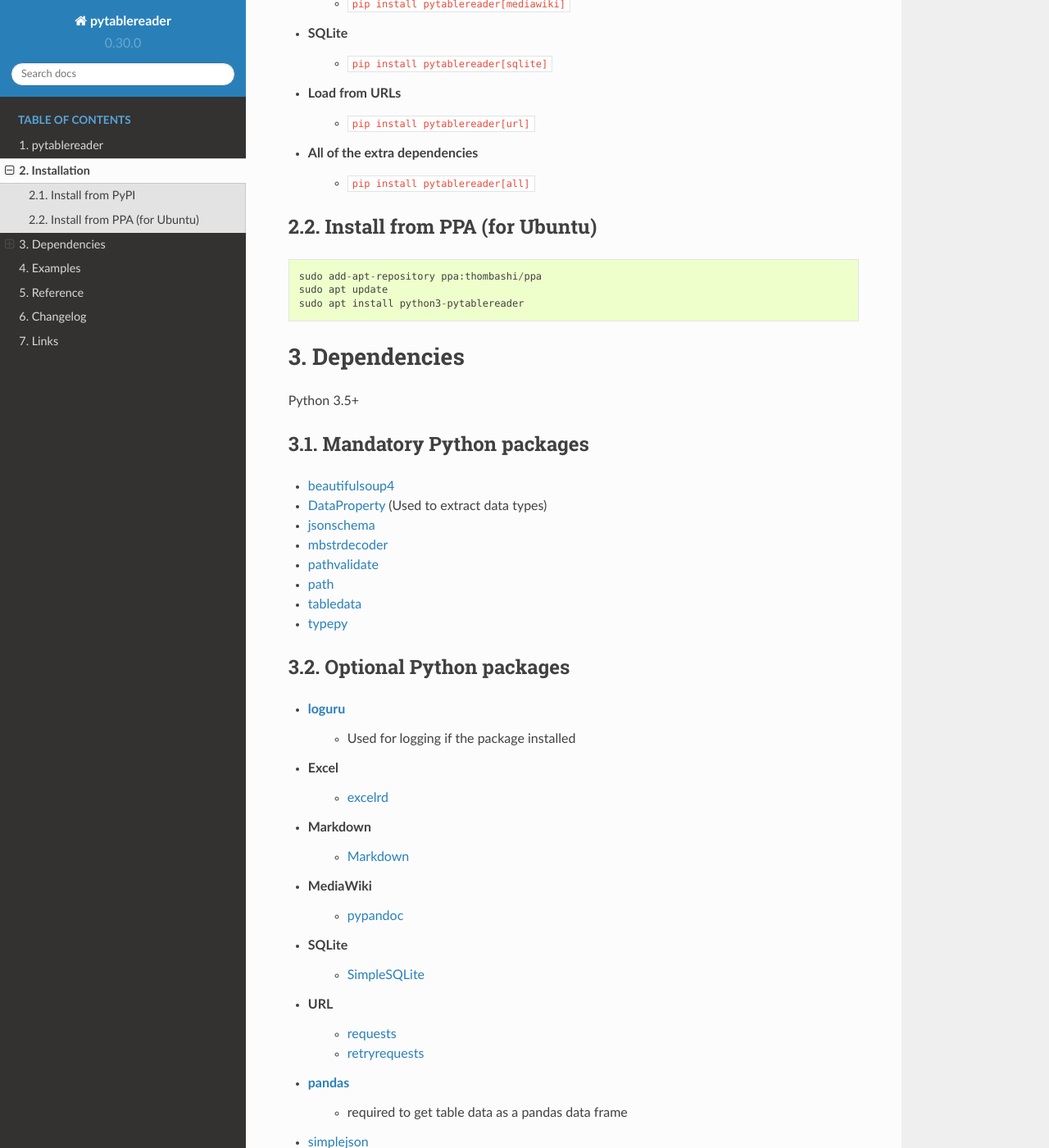
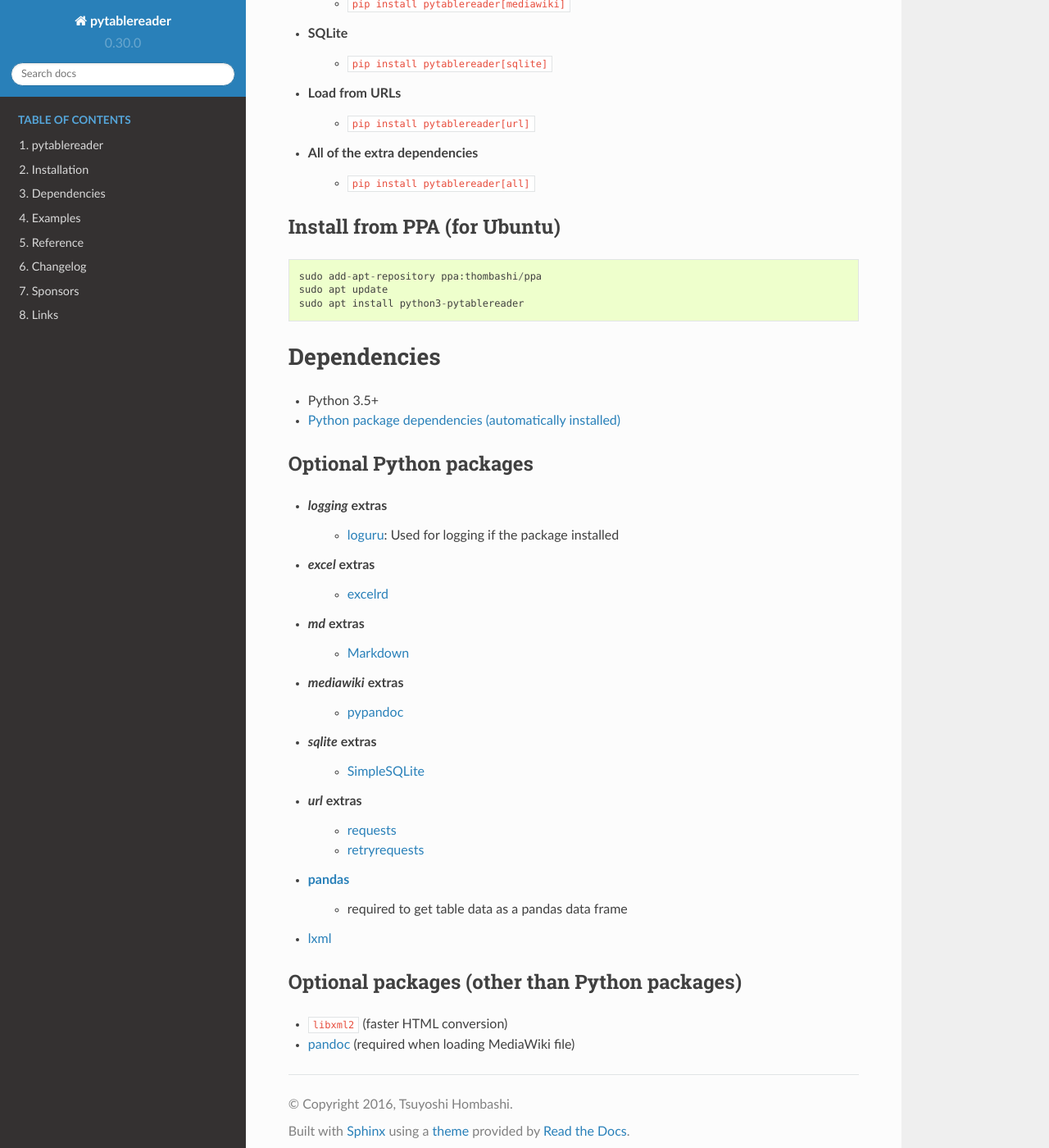
Before and after one commit to thombashi/pytablereader, a Sphinx documentation site: the page built from docs/pages/introduction/installation.rst, in a window 1280 px wide and 1400 px high, scrolled down 618 px. Shown: the whole window at 82% size. Built offline with Sphinx 7.4.7 and the Read the Docs theme 2.0.0, drawn with Linux system fonts in a browser that asks for light colours; pages that are not in the unit, such as notebooks, are missing from menus; some of the changed text lies outside the part shown.

Commit message:
Update docs

```diff
--- a/docs/index.rst
+++ b/docs/index.rst
@@ -14,10 +14,8 @@
    :numbered:
 
    pages/introduction/index
-   pages/installation
    pages/examples/index
    pages/reference/index
-   pages/genindex
    pages/links
 
 
--- a/docs/pages/installation.rst
+++ b/docs/pages/introduction/installation.rst
@@ -35,47 +35,30 @@
 
 Dependencies
 ============
-Python 3.5+
+- Python 3.5+
+- `Python package dependencies (automatically installed) <https://github.com/thombashi/pytablereader/network/dependencies>`__
 
-Mandatory Python packages
-----------------------------------
-- `beautifulsoup4 <https://www.crummy.com/software/BeautifulSoup/>`__
-- `DataProperty <https://github.com/thombashi/DataProperty>`__ (Used to extract data types)
-- `jsonschema <https://github.com/Julian/jsonschema>`__
-- `mbstrdecoder <https://github.com/thombashi/mbstrdecoder>`__
-- `pathvalidate <https://github.com/thombashi/pathvalidate>`__
-- `path <https://github.com/jaraco/path>`__
-- `tabledata <https://github.com/thombashi/tabledata>`__
-- `typepy <https://github.com/thombashi/typepy>`__
 
 Optional Python packages
 ------------------------------------------------
-- `loguru <https://github.com/Delgan/loguru>`__
-    - Used for logging if the package installed
-- Excel
+- `logging` extras
+    - `loguru <https://github.com/Delgan/loguru>`__: Used for logging if the package installed
+- `excel` extras
     - `excelrd <https://github.com/thombashi/excelrd>`__
-- Markdown
+- `md` extras
     - `Markdown <https://github.com/Python-Markdown/markdown>`__
-- MediaWiki
+- `mediawiki` extras
     - `pypandoc <https://github.com/bebraw/pypandoc>`__
-- SQLite
+- `sqlite` extras
     - `SimpleSQLite <https://github.com/thombashi/SimpleSQLite>`__
-- URL
+- `url` extras
     - `requests <http://python-requests.org/>`__
     - `retryrequests <https://github.com/thombashi/retryrequests>`__
 - `pandas <https://pandas.pydata.org/>`__
     - required to get table data as a pandas data frame
-- `simplejson <https://github.com/simplejson/simplejson>`__
 - `lxml <https://lxml.de/installation.html>`__
 
 Optional packages (other than Python packages)
 ------------------------------------------------
 - ``libxml2`` (faster HTML conversion)
 - `pandoc <https://pandoc.org/>`__ (required when loading MediaWiki file)
-
-Test dependencies
------------------
-- `pytablewriter <https://github.com/thombashi/pytablewriter>`__
-- `pytest <https://docs.pytest.org/en/latest/>`__
-- `responses <https://github.com/getsentry/responses>`__
-- `tox <https://testrun.org/tox/latest/>`__
--- a/docs/pages/links.rst
+++ b/docs/pages/links.rst
@@ -1,6 +1,11 @@
 Changelog
 ==========
 https://github.com/thombashi/pytablereader/releases
+
+
+.. include:: sponsors.rst
+
+.. include:: genindex.rst
 
 
 Links
```
Also changed, not shown: docs/pages/introduction/index.rst (+11 -0 lines), docs/pages/sponsors.rst (added, +7 -0 lines).
